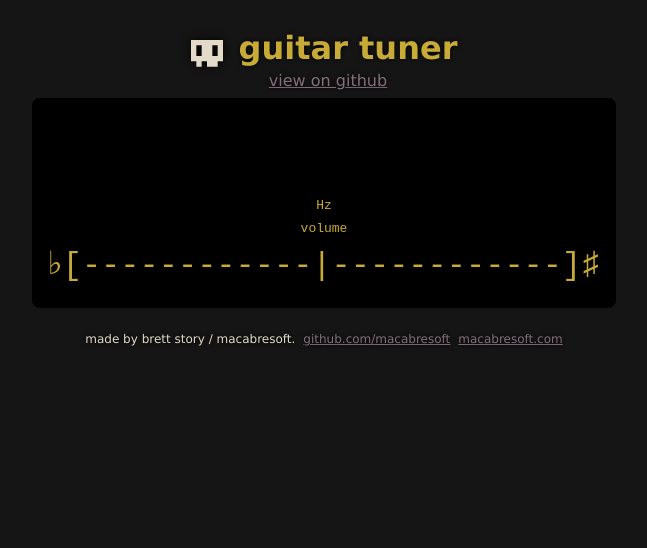
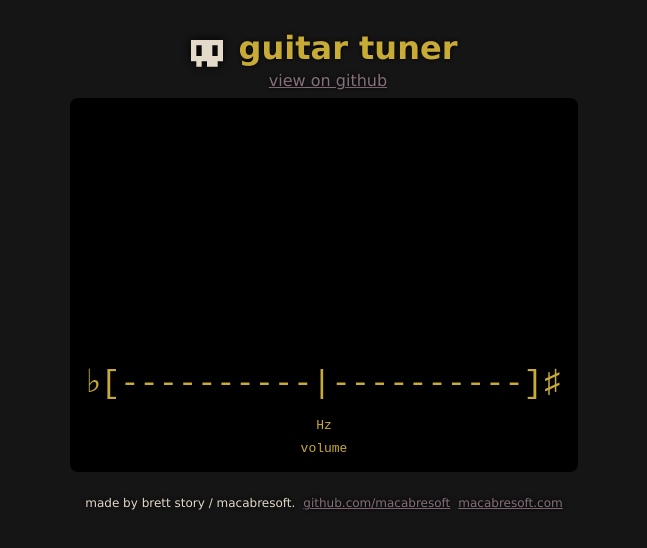
Before and after one commit to Macabresoft/guitar-tuner, an Angular app: page / in a window 1280 px wide. Shown: the top 548 px of the page, without its empty margins (316-963 px from the left). Built offline with nearby package versions, Linux system fonts and the light colour scheme; no server answers.

Commit message:
Reorganizing

```diff
--- a/src/app/tuner/tuner.component.css
+++ b/src/app/tuner/tuner.component.css
@@ -13,10 +13,12 @@
   color: var(--highlight-color);
   font-weight: normal;
   text-shadow: 0 0 0.25rem var(--shadow-color);
-  height: 5rem;
+  height: 10rem;
   margin: 0.25rem 0.5rem 0.5rem 0.5rem;
-  font-size: 4rem;
+  font-size: 10rem;
   text-align: center;
+  margin-top: 2rem;
+  margin-bottom: 4rem;
 }
 
 .digital p {
--- a/src/app/tuner/tuner.component.html
+++ b/src/app/tuner/tuner.component.html
@@ -1,8 +1,8 @@
 <div class="center">
   <div class="digital center">
     <h1 class="center">{{ currentNote?.name}}<sub>{{ currentNote?.octave }}</sub></h1>
+    <p class="center meter">&#x266d;{{ frequencyMeter }}&#x266F;</p>
     <p class="center">{{ currentFrequency }} Hz</p>
     <p class="center">{{ currentVolume }} volume</p>
-    <p class="center meter">&#x266d;{{ frequencyMeter }}&#x266F;</p>
   </div>
 </div>
--- a/src/app/tuner/tuner.component.ts
+++ b/src/app/tuner/tuner.component.ts
@@ -10,7 +10,7 @@ import { BufferInformation } from '../buffer-information';
   providers: [FrequencyService]
 })
 export class TunerComponent {
-  private readonly meterBins = 12;
+  private readonly meterBins = 10;
   private readonly minimumFrequency = 60.0;
   private readonly maximumFrequency = 392.0;
   private readonly notes: Note[] = [
```
